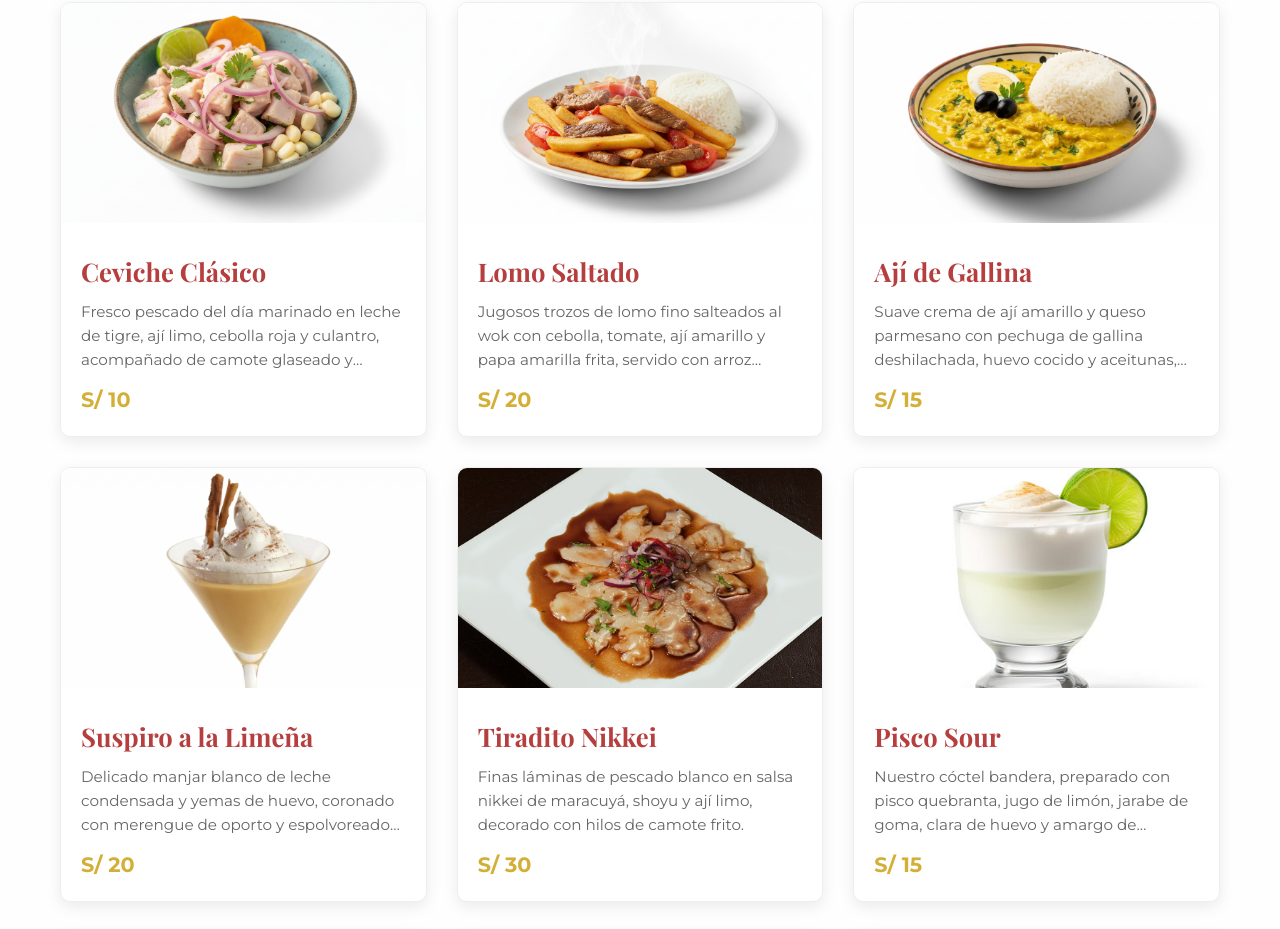
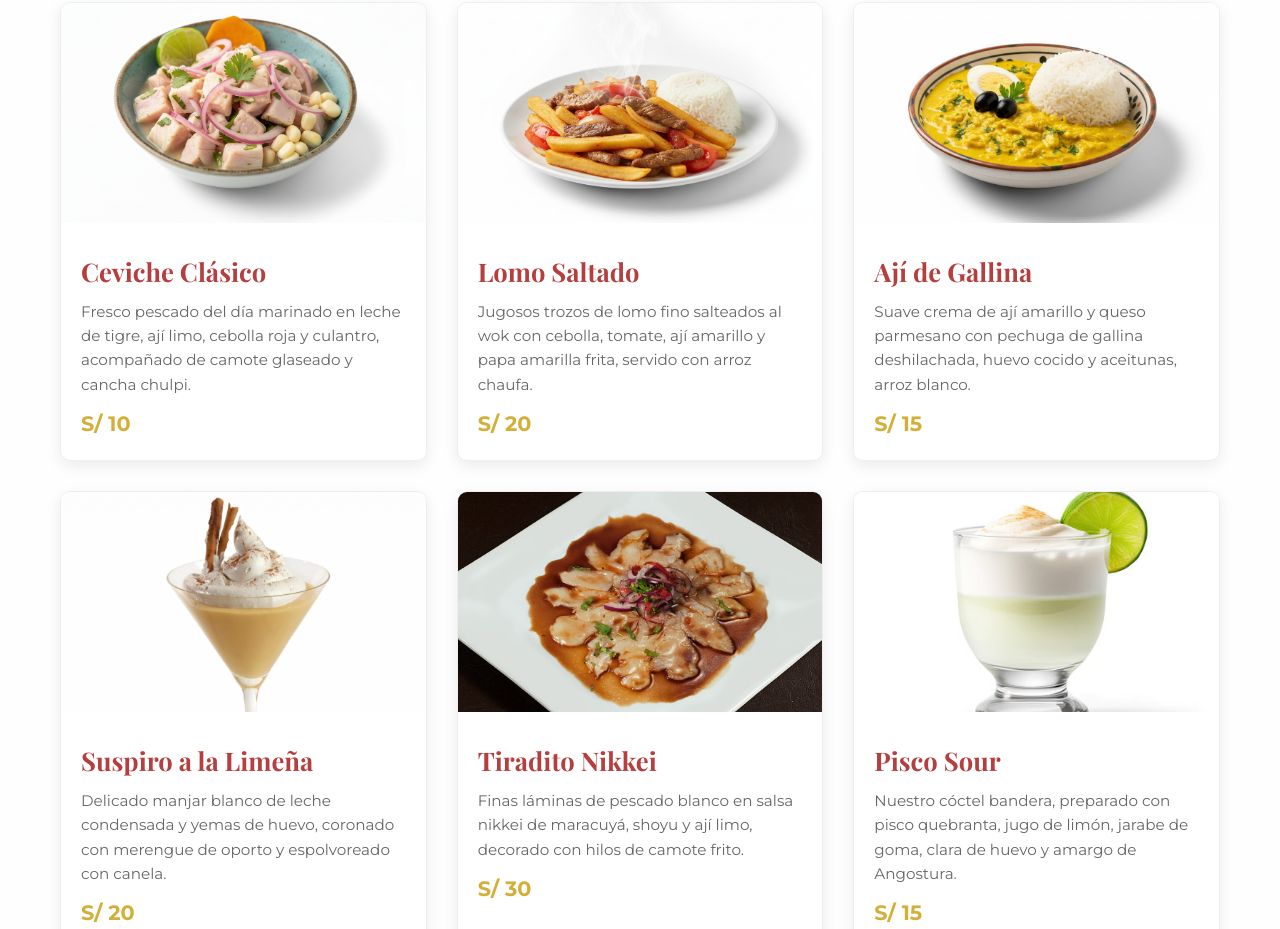
Before and after one commit to wvvillafae/Sabor-peruano, a plain HTML site: page index.html in a window 1280 px wide. Shown: the part 1673-2602 px from the top of the page. Drawn offline with nearby package versions, Linux system fonts and the light colour scheme.

```diff
--- a/index.html
+++ b/index.html
@@ -2,7 +2,7 @@
 <html lang="es">
 <head>
     <meta charset="UTF-8">
-    <link rel="icon" type="image/png" href="/assets/img/logo.jpg">
+    <link rel="icon" type="image/png" href="logo.jpg">
     <meta name="viewport" content="width=device-width, initial-scale=1.0">
     <title>Sabor Peruano | Fusión y Tradición</title>
 
--- a/style.css
+++ b/style.css
@@ -384,7 +384,7 @@
     -webkit-box-orient: vertical;
     overflow: hidden;
     text-overflow: ellipsis;
-    -webkit-line-clamp: 3; /* Define el número máximo de líneas a mostrar */
+
 }
 
 .item-info .precio {
```
